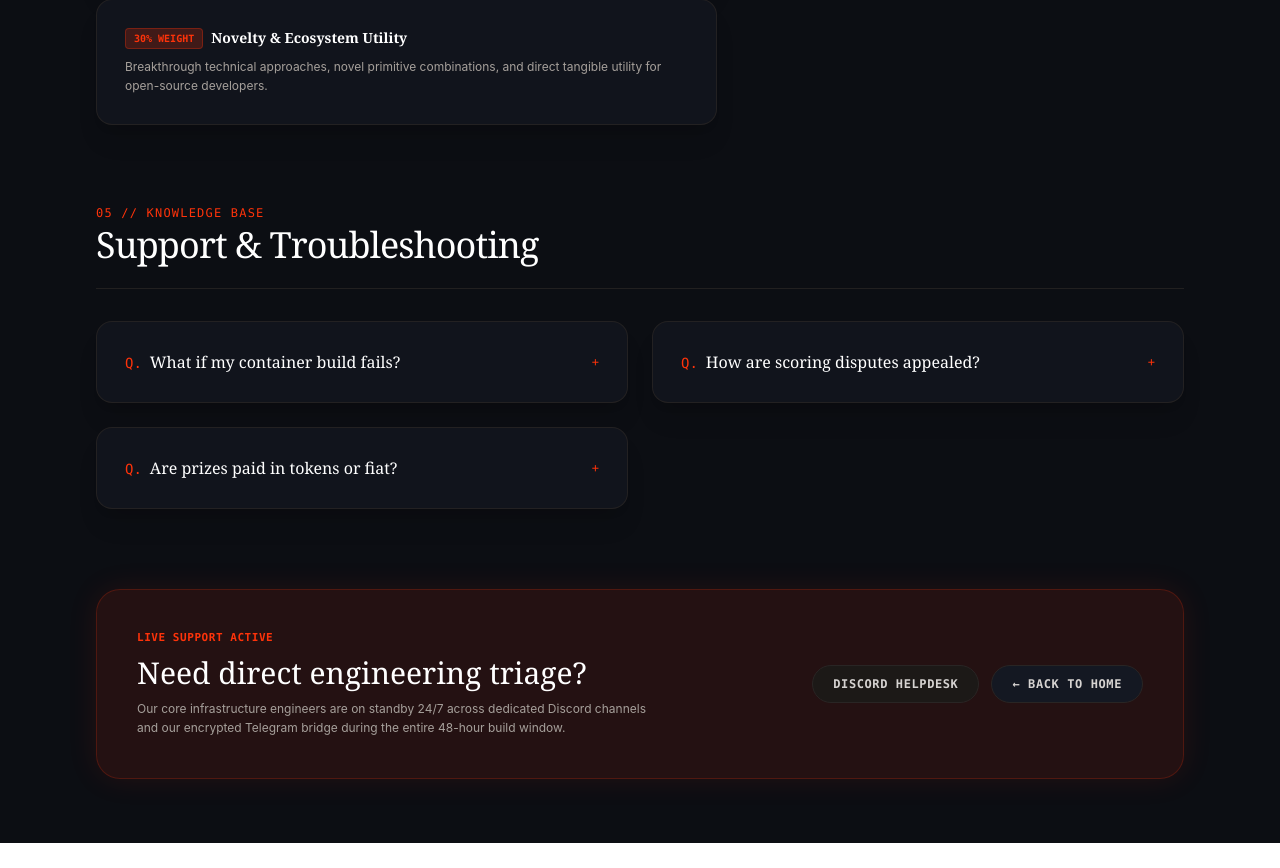
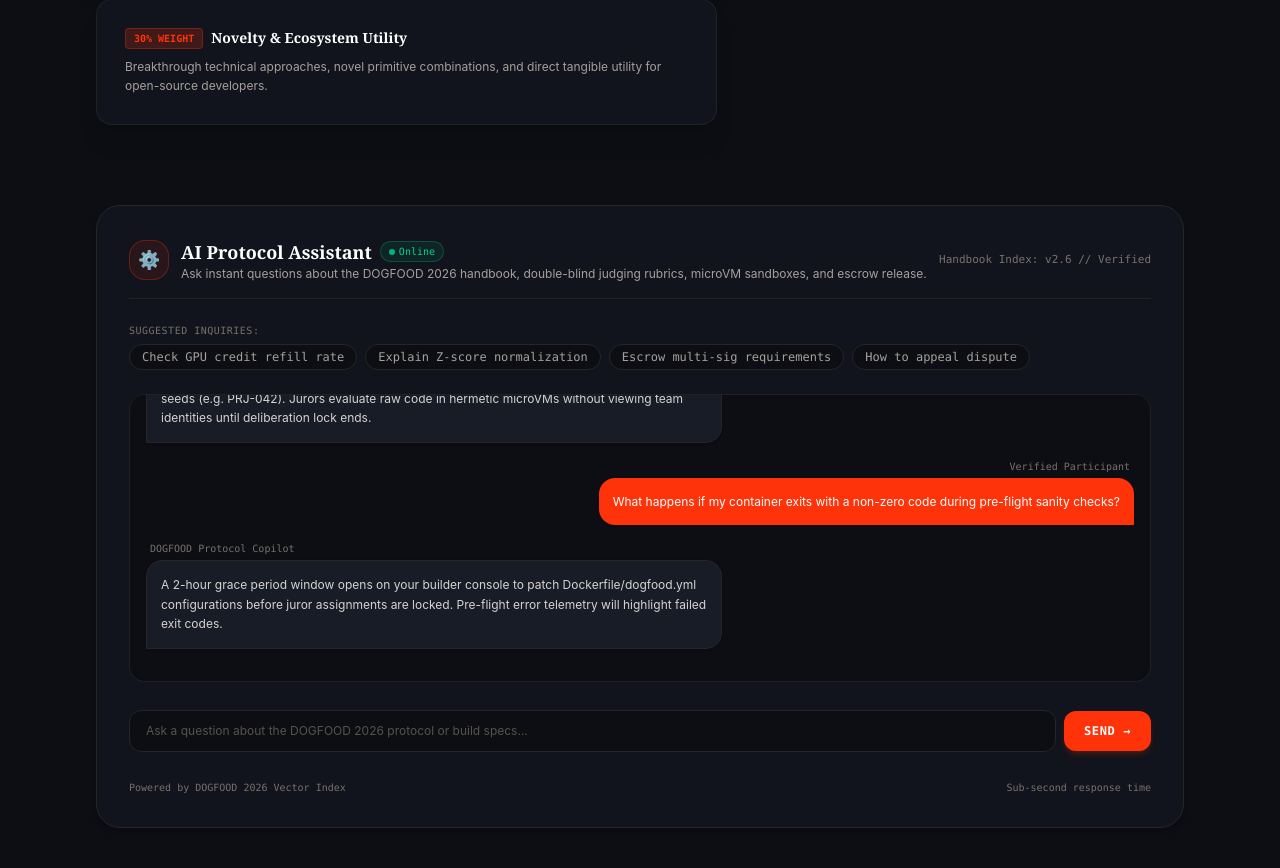
Before and after one commit to helplanes/dogfood-2026, a Next.js app: page /help in a window 1280 px wide. Shown: the part 1952-2820 px from the top of the page. Before the commit the page ends 2795 px from the top, so only its background shows below. Built offline with nearby package versions, Linux system fonts and the light colour scheme.

Commit message:
feat(frontend): add AI Chatbot component to Help page using Client Component island architecture

```diff
--- a/src/app/(public)/help/page.tsx
+++ b/src/app/(public)/help/page.tsx
@@ -1,4 +1,5 @@
 import Link from "next/link";
+import AiChatbot from "@/components/help/AiChatbot";
 
 /* DESIGN SYSTEM TOKENS — Obsidian Kinetic / Editorial Serif */
 const tokens = {
@@ -254,6 +255,9 @@ export default function HelpAndHowItWorksPage() {
           </div>
         </section>
 
+        {/* 4.5. INTERACTIVE AI PROTOCOL ASSISTANT */}
+        <AiChatbot />
+
         {/* 5. NATIVE FAQ (No JS required) */}
         <section id="faq" className={tokens.container}>
           <div className="flex flex-col md:flex-row md:items-end justify-between gap-4 pb-6 border-b border-stone-800/80 mb-8">
--- /dev/null
+++ b/src/components/help/AiChatbot.tsx
@@ -0,0 +1,201 @@
+"use client";
+
+import React, { useState, useRef, useEffect } from "react";
+
+const PRESET_QUERIES = [
+  "Check GPU credit refill rate",
+  "Explain Z-score normalization",
+  "Escrow multi-sig requirements",
+  "How to appeal dispute",
+];
+
+interface ChatMessage {
+  id: string;
+  sender: "user" | "bot";
+  text: string;
+  timestamp?: string;
+}
+
+export default function AiChatbot() {
+  const [messages, setMessages] = useState<ChatMessage[]>([
+    {
+      id: "1",
+      sender: "user",
+      text: "How does double-blind identity obfuscation work during review?",
+    },
+    {
+      id: "2",
+      sender: "bot",
+      text: "All PR commits and author metadata are cryptographically masked with random hexadecimal seeds (e.g. PRJ-042). Jurors evaluate raw code in hermetic microVMs without viewing team identities until deliberation lock ends.",
+    },
+    {
+      id: "3",
+      sender: "user",
+      text: "What happens if my container exits with a non-zero code during pre-flight sanity checks?",
+    },
+    {
+      id: "4",
+      sender: "bot",
+      text: "A 2-hour grace period window opens on your builder console to patch Dockerfile/dogfood.yml configurations before juror assignments are locked. Pre-flight error telemetry will highlight failed exit codes.",
+    },
+  ]);
+  const [inputVal, setInputVal] = useState("");
+  const [isTyping, setIsTyping] = useState(false);
+  const chatEndRef = useRef<HTMLDivElement>(null);
+
+  const scrollToBottom = () => {
+    chatEndRef.current?.scrollIntoView({ behavior: "smooth" });
+  };
+
+  useEffect(() => {
+    scrollToBottom();
+  }, [messages, isTyping]);
+
+  const handleSendMessage = (textToSend?: string) => {
+    const query = (textToSend || inputVal).trim();
+    if (!query) return;
+
+    const userMsg: ChatMessage = {
+      id: Date.now().toString(),
+      sender: "user",
+      text: query,
+    };
+
+    setMessages((prev) => [...prev, userMsg]);
+    if (!textToSend) setInputVal("");
+    setIsTyping(true);
+
+    setTimeout(() => {
+      let botResponse = "Our protocol daemon confirms: this action is fully deterministic and logged under cryptographic attestation.";
+      if (query.toLowerCase().includes("gpu")) {
+        botResponse = "GPU credits are seeded at $150 per verified team member. Auto-replenishment occurs at H24 upon verifying 70% active utilization without idle memory allocation.";
+      } else if (query.toLowerCase().includes("z-score") || query.toLowerCase().includes("normalization")) {
+        botResponse = "The normalization engine calculates z = (x - μ) / σ per reviewer cohort, re-centering harsh scoring curves to prevent individual juror grade skew.";
+      } else if (query.toLowerCase().includes("escrow") || query.toLowerCase().includes("multi-sig")) {
+        botResponse = "Escrow is held in native USDC smart contracts requiring 5 of 7 Protocol Lead signatures before automatic dispersion at Hour 66.";
+      } else if (query.toLowerCase().includes("appeal") || query.toLowerCase().includes("dispute")) {
+        botResponse = "Appeals open strictly between H60 and H64. Initiating an appeal queues your build for a dual-juror consensus replay inside our recorded VM sandbox.";
+      }
+
+      setMessages((prev) => [
+        ...prev,
+        {
+          id: (Date.now() + 1).toString(),
+          sender: "bot",
+          text: botResponse,
+        },
+      ]);
+      setIsTyping(false);
+    }, 600);
+  };
+
+  return (
+    <section className="max-w-6xl mx-auto px-4 sm:px-6 lg:px-8 mb-20">
+      <div className="p-6 sm:p-8 rounded-3xl bg-[#11141c] border border-stone-800 shadow-md space-y-6">
+
+        {/* Assistant Header */}
+        <div className="flex flex-col sm:flex-row sm:items-center justify-between gap-3 pb-4 border-b border-stone-800/80">
+          <div className="flex items-center gap-3">
+            <div className="w-10 h-10 rounded-2xl bg-[#fe330a]/10 border border-[#fe330a]/30 flex items-center justify-center text-lg text-[#fe330a]">
+              &#9881;
+            </div>
+            <div>
+              <div className="flex items-center gap-2">
+                <h3 className="font-serif font-bold text-lg text-white">AI Protocol Assistant</h3>
+                <span className="inline-flex items-center gap-1 px-2 py-0.5 rounded-full text-[10px] font-mono bg-emerald-500/10 text-emerald-400 border border-emerald-500/30">
+                  <span className="h-1.5 w-1.5 rounded-full bg-emerald-500 animate-pulse" /> Online
+                </span>
+              </div>
+              <p className="text-xs text-stone-400 font-sans">
+                Ask instant questions about the DOGFOOD 2026 handbook, double-blind judging rubrics, microVM sandboxes, and escrow release.
+              </p>
+            </div>
+          </div>
+
+          <div className="text-[11px] font-mono text-stone-500 flex items-center gap-1">
+            <span>Handbook Index: v2.6 // Verified</span>
+          </div>
+        </div>
+
+        {/* Quick Suggestion Chips */}
+        <div className="space-y-1.5">
+          <span className="text-[10px] font-mono uppercase tracking-wider text-stone-500 block">SUGGESTED INQUIRIES:</span>
+          <div className="flex flex-wrap gap-2">
+            {PRESET_QUERIES.map((q, i) => (
+              <button
+                key={i}
+                onClick={() => handleSendMessage(q)}
+                className="px-3 py-1 rounded-full bg-[#0c0e13] hover:bg-[#fe330a]/10 border border-stone-800 hover:border-[#fe330a]/50 text-xs font-mono text-stone-400 hover:text-[#fe330a] transition-all flex items-center gap-1.5 text-left"
+              >
+                {q}
+              </button>
+            ))}
+          </div>
+        </div>
+
+        {/* Chat Stream Window */}
+        <div className="h-72 overflow-y-auto space-y-4 p-4 rounded-2xl bg-[#0c0e13] border border-stone-800/80">
+          {messages.map((m) => (
+            <div
+              key={m.id}
+              className={`flex flex-col ${m.sender === "user" ? "items-end" : "items-start"}`}
+            >
+              <span className="text-[10px] font-mono text-stone-500 mb-1 px-1">
+                {m.sender === "user" ? "Verified Participant" : "DOGFOOD Protocol Copilot"}
+              </span>
+              <div
+                className={`max-w-xl p-3.5 rounded-2xl text-xs leading-relaxed font-sans ${
+                  m.sender === "user"
+                    ? "bg-[#fe330a] text-white rounded-br-none shadow-sm"
+                    : "bg-[#181c26] text-stone-300 border border-stone-800 rounded-bl-none shadow-sm"
+                }`}
+              >
+                {m.text}
+              </div>
+            </div>
+          ))}
+
+          {isTyping && (
+            <div className="flex flex-col items-start">
+              <span className="text-[10px] font-mono text-stone-500 mb-1 px-1">DOGFOOD Protocol Copilot</span>
+              <div className="p-3 rounded-2xl bg-[#181c26] border border-stone-800 rounded-bl-none text-xs text-stone-400 font-mono flex items-center gap-2">
+                <span className="h-2 w-2 rounded-full bg-[#fe330a] animate-bounce" />
+                Querying protocol handbook index...
+              </div>
+            </div>
+          )}
+          <div ref={chatEndRef} />
+        </div>
+
+        {/* Input Form */}
+        <form
+          onSubmit={(e) => {
+            e.preventDefault();
+            handleSendMessage();
+          }}
+          className="flex items-center gap-2 pt-1"
+        >
+          <input
+            type="text"
+            value={inputVal}
+            onChange={(e) => setInputVal(e.target.value)}
+            placeholder="Ask a question about the DOGFOOD 2026 protocol or build specs..."
+            className="flex-1 px-4 py-3 rounded-xl bg-[#0c0e13] border border-stone-800 text-xs font-sans text-stone-100 placeholder:text-stone-600 focus:outline-none focus:border-[#fe330a] transition-colors"
+          />
+          <button
+            type="submit"
+            className="px-5 py-3 rounded-xl bg-[#fe330a] hover:bg-[#ff4922] text-white text-xs font-mono font-bold uppercase tracking-wider transition-all shadow-md shadow-[#fe330a]/20 shrink-0"
+          >
+            Send &rarr;
+          </button>
+        </form>
+
+        <div className="flex items-center justify-between text-[10px] font-mono text-stone-500 pt-1">
+          <span>Powered by DOGFOOD 2026 Vector Index</span>
+          <span>Sub-second response time</span>
+        </div>
+
+      </div>
+    </section>
+  );
+}
```
